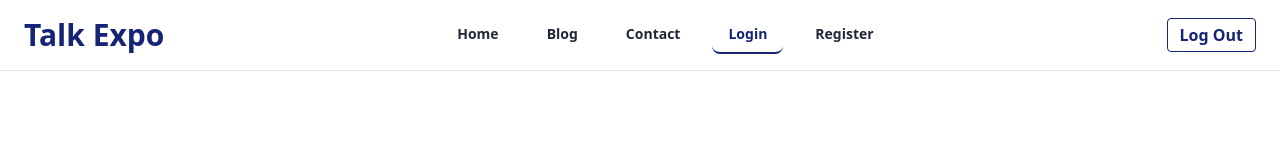
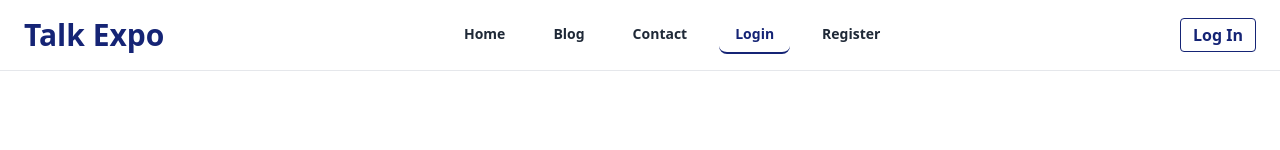
Before and after one commit to almamun168652/event-management, a React (Vite) app: page /login in a window 1280 px wide. Shown: the top 150 px of the page. Built offline with nearby package versions, Linux system fonts and the light colour scheme; no server answers.

Commit message:
added fav icon

```diff
--- a/index.html
+++ b/index.html
@@ -2,9 +2,9 @@
 <html lang="en" data-theme="light">
   <head>
     <meta charset="UTF-8" />
-    <link rel="icon" type="image/svg+xml" href="/vite.svg" />
+    <link rel="icon" type="image/svg+xml" href="/fav.png" />
     <meta name="viewport" content="width=device-width, initial-scale=1.0" />
-    <title>Vite + React</title>
+    <title>Talk-Expo</title>
   </head>
   <body>
     <div id="root"></div>
--- a/src/Pages/Shared/Navbar/Navbar.jsx
+++ b/src/Pages/Shared/Navbar/Navbar.jsx
@@ -90,12 +90,6 @@ const Navbar = () => {
                     </ul>
                 </div>
                 <div className="">
-                    {/* {
-                        user ?
-                            <button onClick={handleSignOut} className="text-[#152475] hover:bg-[#152475] hover:text-[white] font-semibold px-3 py-1 rounded border border-[#152475]">Log Out</button>
-                            :
-                            <Link to='/login'> <button className="text-[#152475] hover:bg-[#152475] hover:text-[white] font-semibold px-3 py-1 rounded border border-[#152475]">Log In</button> </Link>
-                    } */}
 
                     {user ? (
                         <div className="dropdown dropdown-end">
@@ -129,7 +123,7 @@ const Navbar = () => {
                     ) : (
                         <Link to="/login">
                             {" "}
-                            <button onClick={handleSignOut} className="text-[#152475] hover:bg-[#152475] hover:text-[white] font-semibold px-3 py-1 rounded border border-[#152475]">Log Out</button>{" "}
+                            <button onClick={handleSignOut} className="text-[#152475] hover:bg-[#152475] hover:text-[white] font-semibold px-3 py-1 rounded border border-[#152475]">Log In</button>{" "}
                         </Link>
                     )}
 
@@ -140,5 +134,3 @@ const Navbar = () => {
 };
 
 export default Navbar;
-
-// className="text-[#152475] hover:bg-[#152475] hover:text-[white] font-semibold px-3 py-1 rounded border border-[#152475]">Log In
```
Also changed, not shown: public/fav.png (added).
